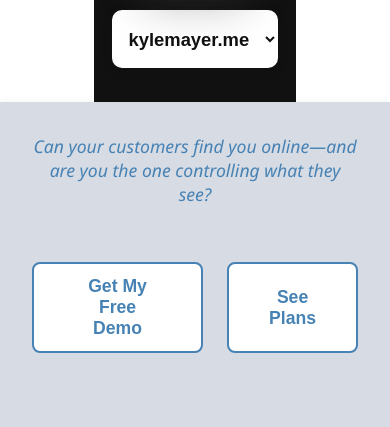
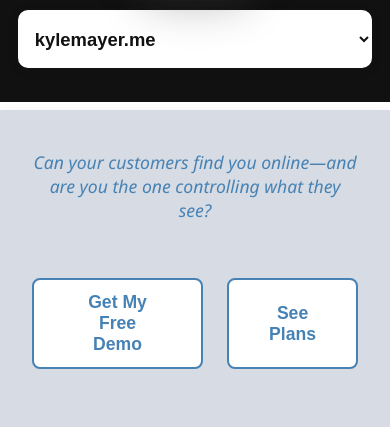
Before and after one commit to 1LKY3/kylemayerdotme, a plain HTML site: page index.html in a window 390 px wide. Shown: the part 140-567 px from the top of the page. Drawn offline with Linux system fonts and the light colour scheme.

Commit message:
mobile BG color offset problem solved

```diff
--- a/style.css
+++ b/style.css
@@ -251,9 +251,10 @@ header {
   }
   .tab-content-inner {
     flex-direction: column;
-    align-items: center; /* Center items horizontally in column layout */
+    align-items: stretch; /* Stretch items horizontally in column layout */
     width: 100%; /* Ensure flex container takes full width */
     box-sizing: border-box; /* Include padding and border in width */
+    gap: 0; /* Remove gap on mobile */
   }
   .tab-content-image {
     justify-content: center;
@@ -395,12 +396,6 @@ main {
 
 /* Adjust mobile breakpoint */
 @media (max-width: 768px) {
-  body { /* Use flexbox on body to center main */
-    display: flex;
-    flex-direction: column;
-    align-items: center;
-  }
-
   .tabs-inner {
     display: none !important;
   }
@@ -432,9 +427,12 @@ main {
   }
 
   main {
-    margin: 1rem 0; /* Remove auto margin, centering handled by body flexbox */
-    padding: 1rem 0.5rem; /* Adjust horizontal padding for smaller screens */
-    width: 100%; /* Explicitly set width to 100% */
+    margin: 1rem 0 !important; /* Remove all horizontal margin */
+    padding: 1rem 0 !important; /* Remove all horizontal padding */
+    width: 100vw; /* Set width to 100% of viewport width */
+    position: relative; /* Needed for potential positioning adjustments */
+    left: 50%; /* Move element to the horizontal center */
+    transform: translateX(-50%); /* Adjust position to truly center */
     min-height: 200px;
   }
 }
@@ -452,13 +450,16 @@ main {
   }
 
   .tab-content-inner {
-    padding: 0.5rem;
+    padding: 0.5rem 0; /* Adjust horizontal padding for very small screens */
   }
 
   main {
-    margin: 0.5rem auto; /* Center the main content and add vertical margin */
-    padding: 0.5rem 0.25rem; /* Adjust horizontal padding for very small screens */
-    width: 100%; /* Explicitly set width to 100% */
+    margin: 0.5rem 0 !important; /* Remove all horizontal margin */
+    padding: 0.5rem 0 !important; /* Remove all horizontal padding */
+    width: 100vw; /* Set width to 100% of viewport width */
+    position: relative; /* Needed for potential positioning adjustments */
+    left: 50%; /* Move element to the horizontal center */
+    transform: translateX(-50%); /* Adjust position to truly center */
     min-height: 120px;
   }
 
```
